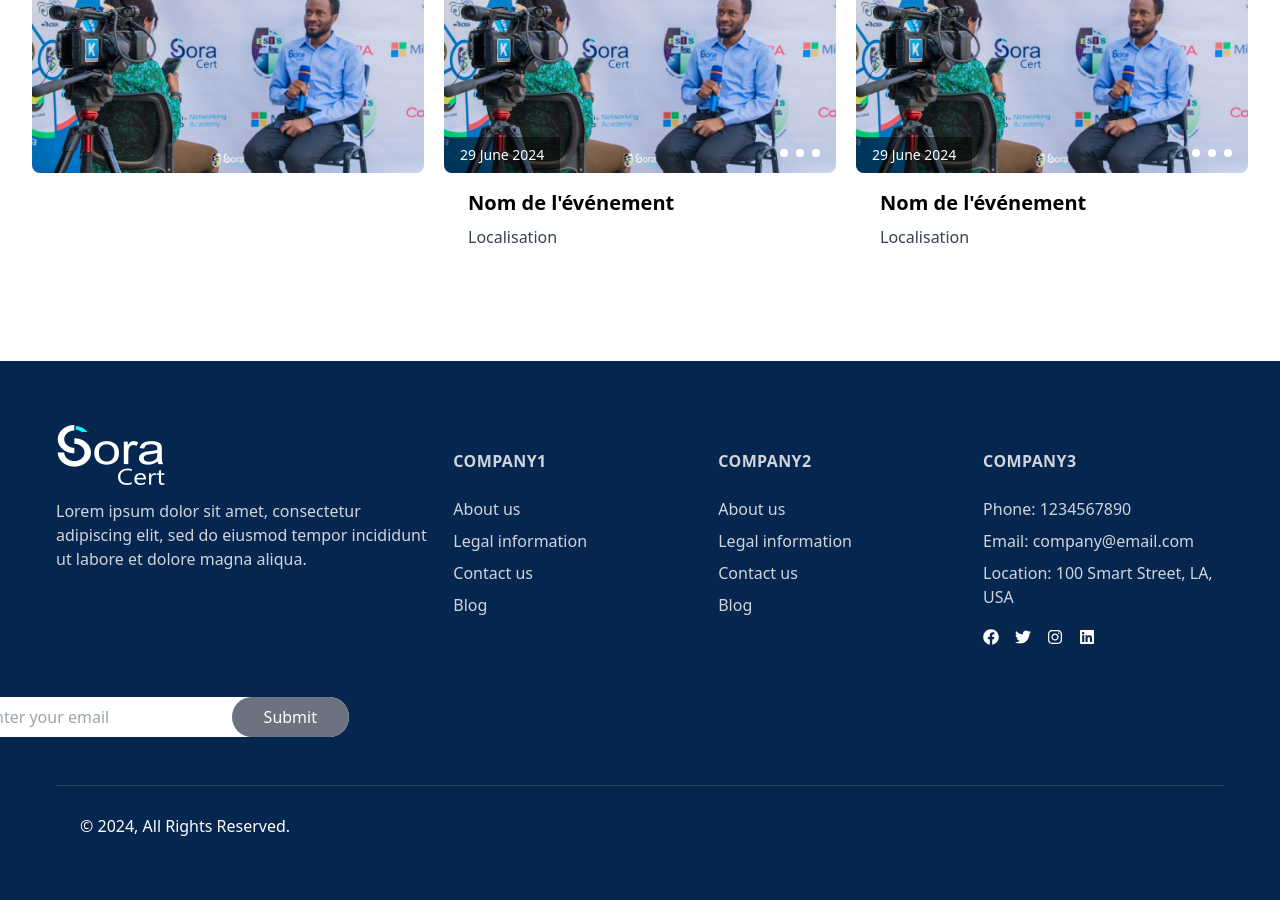
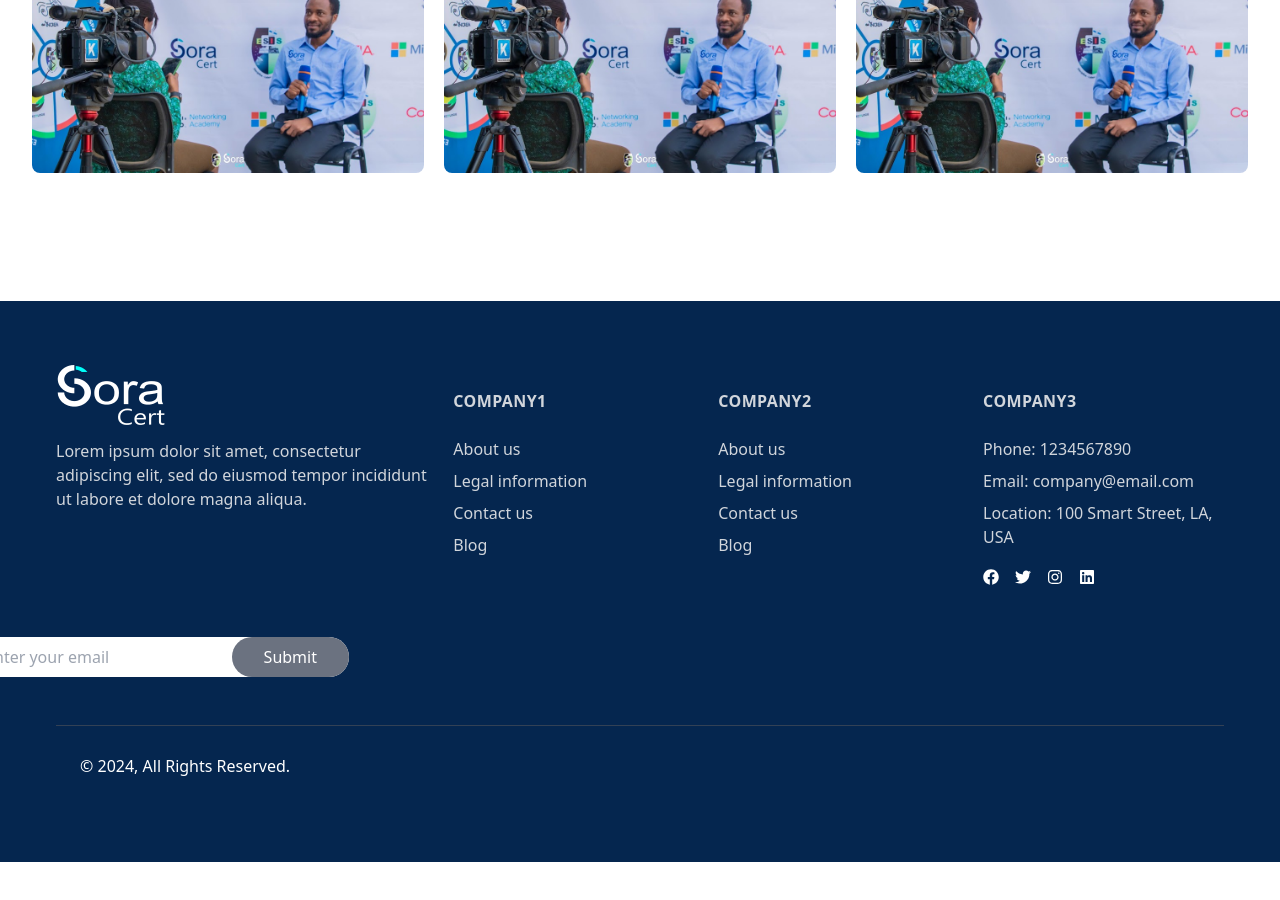
Before and after one commit to DidasMba/soracertpro, a Next.js app: page /Events in a window 1280 px wide. Shown: the part 1200-2100 px from the top of the page. After the commit the page ends 2062 px from the top, so only its background shows below. Built offline with nearby package versions, Linux system fonts and the light colour scheme.

Commit message:
past events

```diff
--- a/app/Events/page.tsx
+++ b/app/Events/page.tsx
@@ -160,7 +160,7 @@ export default function Fleets() {
 
       <div className='container'>
 
-<h1 className="px-10 py-6 font-bold text-3xl text-center ">Past Events</h1>
+     <h1 className="px-10 py-6 font-bold text-3xl text-center ">Past Events</h1>
 
 
   <div className='grid grid-cols-1 md:grid-cols-2 lg:grid-cols-3 gap-5 mt-10'>
@@ -168,7 +168,6 @@ export default function Fleets() {
     <div className='relative image-rounded'>
             <Image
             className="imagepro" src={pro1} alt="Pro 1" width={500} height={500} />
-
 
         </div>
         <div className="px-6 py-4">
@@ -178,43 +177,19 @@ export default function Fleets() {
     <div className='relative image-rounded'>
             <Image
             className="imagepro" src={pro1} alt="Pro 1" width={500} height={500} />
-            <div className="absolute bottom-0 left-0 px-4 py-2 bg-black bg-opacity-50 text-white text-sm">
-                29 June 2024 {/* Date à ajouter ici */}
-            </div>
-            <div className="absolute bottom-0 left-0 right-0 flex justify-end pb-4 pr-3">
-                  <span className="w-2 h-2 bg-white rounded-full mx-1"></span>
-                  <span className="w-2 h-2 bg-white rounded-full mx-1"></span>
-                  <span className="w-2 h-2 bg-white rounded-full mx-1"></span>
-            </div>
+
+
         </div>
-        <div className="px-6 py-4">
-            <div className="texteone font-bold text-xl mb-2">Nom de l'événement
-            </div>
-            <p className="text-gray-700 text-base">
-            Localisation
-            </p>
-      </div>
+
     </div>
     <div className=''> {/* Div contenant la generalite le texet est l image on peut y ajouter rounded-2xl  et shadow-lg dans className */}
     <div className='relative image-rounded'>
             <Image
             className="imagepro" src={pro1} alt="Pro 1" width={500} height={500} />
-            <div className="absolute bottom-0 left-0 px-4 py-2 bg-black bg-opacity-50 text-white text-sm">
-                29 June 2024 {/* Date à ajouter ici */}
-            </div>
-            <div className="absolute bottom-0 left-0 right-0 flex justify-end pb-4 pr-3">
-                  <span className="w-2 h-2 bg-white rounded-full mx-1"></span>
-                  <span className="w-2 h-2 bg-white rounded-full mx-1"></span>
-                  <span className="w-2 h-2 bg-white rounded-full mx-1"></span>
-            </div>
+
+
         </div>
-        <div className="px-6 py-4">
-            <div className="texteone font-bold text-xl mb-2">Nom de l'événement
-            </div>
-            <p className="text-gray-700 text-base">
-            Localisation
-            </p>
-      </div>
+
     </div>
   </div>
       </div>
```
